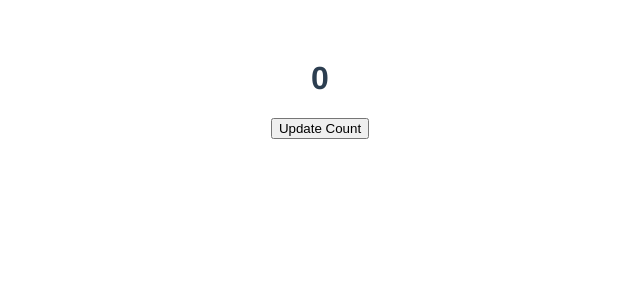
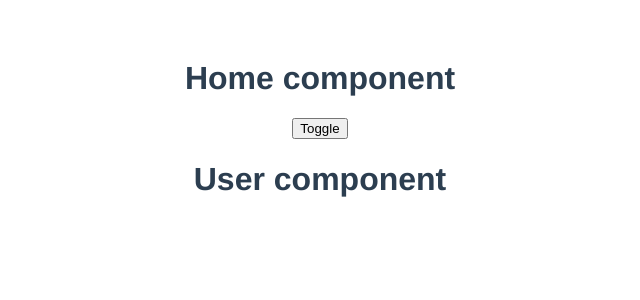
Before and after one commit to parteek2813/VueJs, a Vue app: page / in a window 1280 px wide. Shown: the top 300 px of the page, without its empty margins (320-960 px from the left). Built offline with nearby package versions, Linux system fonts and the light colour scheme.

Commit message:
before unmount and unmount

```diff
--- a/src/App.vue
+++ b/src/App.vue
@@ -1,7 +1,7 @@
 <template>
   <!-- <button @click="changeTab"> Show next component</button>
   <component :is="currentComponent"></component> -->
-  <User />
+  <Home />
 </template>
 
 <script>
--- a/src/components/Home.vue
+++ b/src/components/Home.vue
@@ -1,4 +1,4 @@
-<template>
+<!-- <template>
   <div>
     <h1>Reuse Component {{ name }}</h1>
     <User @send-user-name="handleUserName" />
@@ -39,6 +39,31 @@ export default {
 h1 {
   color: orange;
 }
+</style> -->
+
+
+<template lang="">
+  <h1>Home component</h1>
+  <button v-on:click="show=!show">Toggle</button>
+  <User v-if="show" />
+</template>
+<script>
+import User from './User.vue';
+export default {
+  name: "Home",
+  data(){
+    return {
+      show: true,
+    }
+  },
+  components: {
+    User
+  }
+}
+
+</script>
+<style lang="">
+
 </style>
 
 
--- a/src/components/User.vue
+++ b/src/components/User.vue
@@ -27,7 +27,7 @@ export default {
 
 <style scoped></style> -->
 
-<template lang="">
+<!-- <template lang="">
   <h1 ref="count">{{counter}}</h1>
   <button v-on:click="counter=counter+1">Update Count</button>
 </template>
@@ -48,14 +48,64 @@ export default {
 }
 </script>
 <style lang="">
+</style> -->
+
+
+<template lang="">
+  <h1 ref="user">User component</h1>
+</template>
+<script>
+export default {
+  name: "User",
+  data(){
+    return{
+      title: "User",
+    }
+  },
+  beforeUnmount(){
+    console.log("beforeunmounted", this.$refs["user"]);
+  },
+  unmounted(){
+    console.log("Unmounted", this.$refs["user"]);
+  }
+}
+</script>
+<style scoped>
+
 </style>
 
 <!-- Interview question -->
 
 <!--
-  Does beforeUpdate and update calls on property value change or
+  QUESTION: Does beforeUpdate and update calls on property value change or
   the UI value changes?
 
   They call on the UI value changes and the difference betweent the
   two can be understood by the UI changes only.
+
+
+  MORE DETAILED:
+
+In Vue.js, the beforeUpdate and updated lifecycle hooks are called when the component's data changes and causes a re-render of the component, resulting in a change in the UI. These hooks are related to the reactivity mechanism of Vue, which tracks changes to data properties and automatically updates the UI to reflect those changes.
+
+Here's how these hooks work:
+
+beforeUpdate: This hook is called before the component's DOM is patched
+(updated) with the new data values and before the updated component is
+re-rendered in the UI. It's a good place to perform any necessary
+cleanup or preparations before the update.
+
+updated: This hook is called after the component's DOM has been updated
+with the new data values and after the updated component has been re-rendered
+in the UI. It's a suitable place to interact with the updated DOM or perform
+additional actions that need to happen after the update.
+
+
+QUESTION:  Difference between the beforeUNmounted and unmounted?
+
+in one of them, the component will be available in the beforeUNmounted one and
+in the unmounted one, the component will not be available
+
+Before unmounted runs first and then the unmounted will be called.
+
  -->
```
